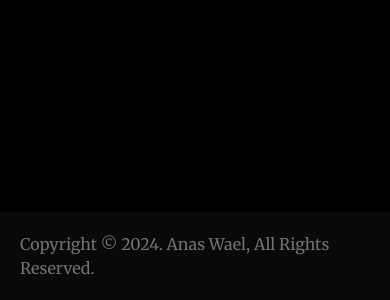
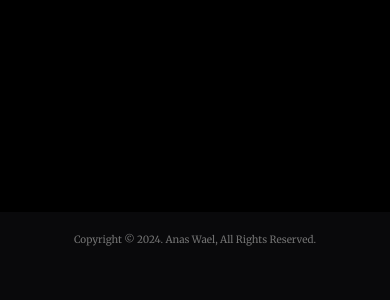
Before and after one commit to anaswail/Anas-Portofolio, a website: page index.html in a window 390 px wide. Shown: the part 10095-10395 px from the top of the page. After the commit the page ends 10362 px from the top, so only its background shows below. Drawn offline with nearby package versions, Linux system fonts and the light colour scheme.

Commit message:
portofolio

```diff
--- a/index.html
+++ b/index.html
@@ -599,7 +599,7 @@
         <h1 class="text-white text-3xl absolute top-0 left-1/2 -translate-x-1/2 mt-5 ">Contact</h1>
         <div class="container overflow-hidden mx-auto flex h-full md:mt-0 md:pt-[8%] md:h-screen pt-[30%] md:justify-center justify-between items-center gap-6 md:gap-0 md:flex-row px-5 md:px-10 pb-60 md:pb-0 flex-col">>
             <div class="contact-info  w-[90%] md:w-[400px] lg:w-[500px] h-[350px] border-solid border-white border-[2px] rounded-xl p-5 relative md:mr-4 ">
-                <h2 class="text-white text-xl absolute -top-4 z-10 bg-black px-2 left-1/2 -translate-x-1/2">Get In Touch</h2>
+                <h2 class="text-white text-sm md:text-xl absolute -top-4 z-10 bg-black px-2 left-1/2 -translate-x-1/2">Get In Touch</h2>
                 <form class="flex flex-col mt-4">
                     <div class="top flex items-center mb-3">
                         <input type="text" id="name" class="w-1/2 mr-2" placeholder="Name">
@@ -642,8 +642,8 @@
     <!-- End Contact Section  -->
 
     <!-- Start Fotter-->
-     <footer class="flex justify-center items-center p-5">
-        <h2 class="text-neutral-500">Copyright © 2024. Anas Wael, All Rights Reserved.</h2>
+     <footer class="flex justify-center items-center px-1 py-5 md:p-5">
+        <h2 class="text-neutral-500 text-[10px] md:text-base">Copyright © 2024. Anas Wael, All Rights Reserved.</h2>
      </footer>
     <!-- End Fotter -->
 
```
Also changed, not shown: src/output.css.
